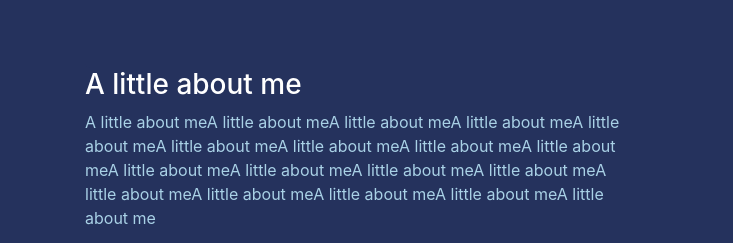
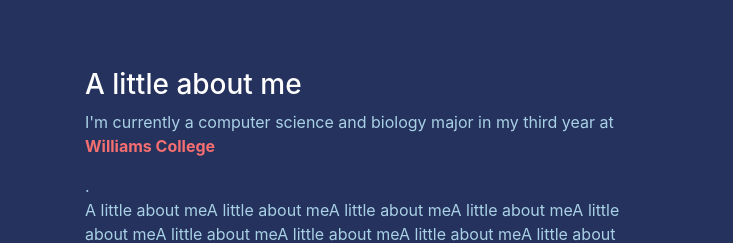
Before and after one commit to PeterChristie/PeterChristie.github.io, a plain HTML site: page index.html in a window 1280 px wide. Shown: the part 472-715 px from the top of the page, 0-733 px from the left. Drawn offline with nearby package versions, Linux system fonts and the light colour scheme.

Commit message:
changed about me paragraph to actually be about me

```diff
--- a/index.html
+++ b/index.html
@@ -132,7 +132,7 @@
             </div>
             <div class="row" style="color: rgb(169,209,230)">
                 <div class="col-12 col-md-6">
-                    <p>A little about meA little about meA little about meA little about meA little about meA little about meA little about meA little about meA little about meA little about meA little about meA little about meA little about meA little about meA little about meA little about meA little about meA little about me</p>
+                    <p>I'm currently a computer science and biology major in my third year at <a href="Williams.edu"><strong>Williams College</strong></a></p>.
                     <p>A little about meA little about meA little about meA little about meA little about meA little about meA little about meA little about meA little about meA little about meA little about meA little about meA little about meA little about meA little about meA little about meA little about meA little about me</p>
                     <p>A little about meA little about meA little about meA little about meA little about meA little about meA little about meA little about meA little about meA little about meA little about meA little about meA little about meA little about meA little about meA little about meA little about meA little about me</p>
                 </div>
```
